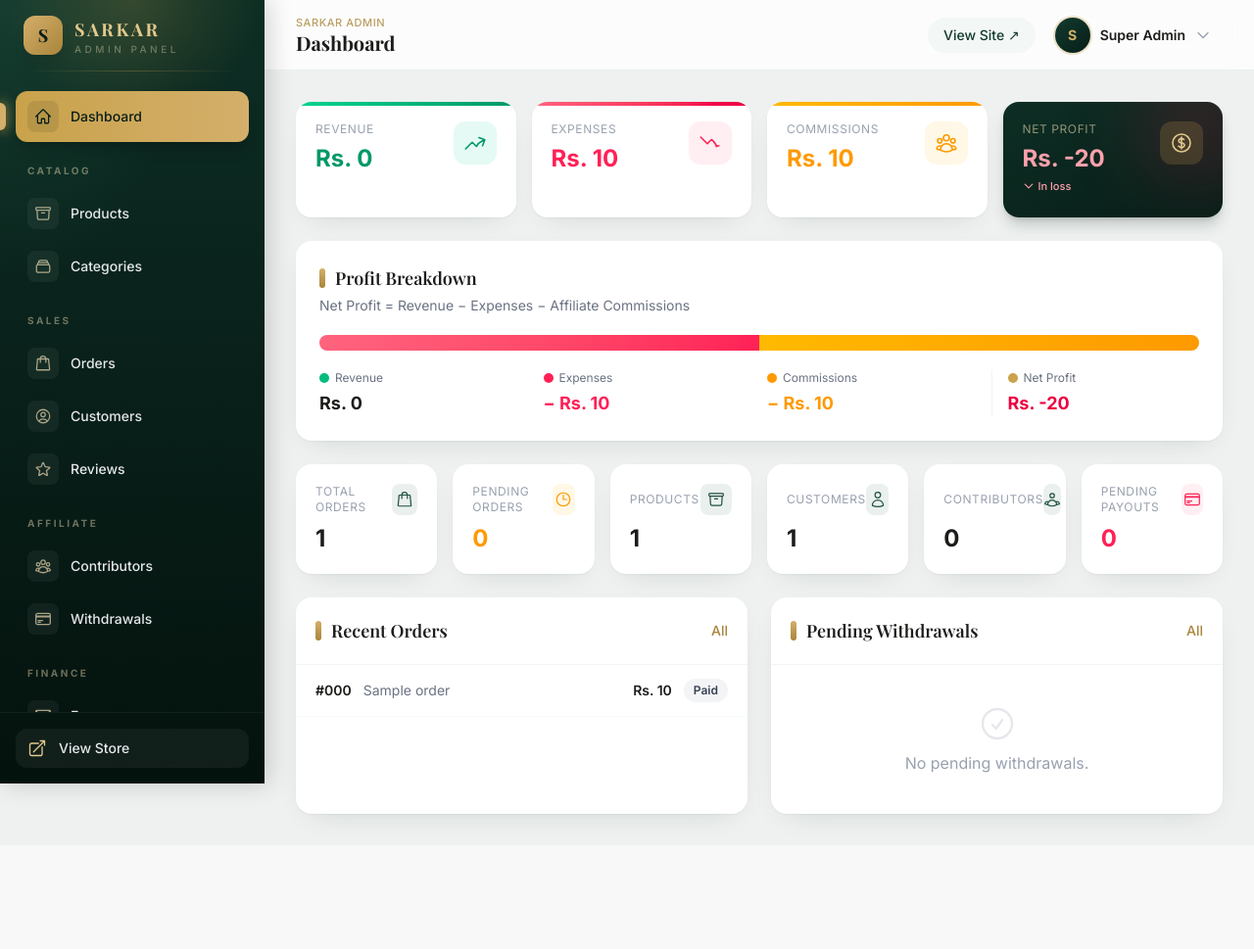
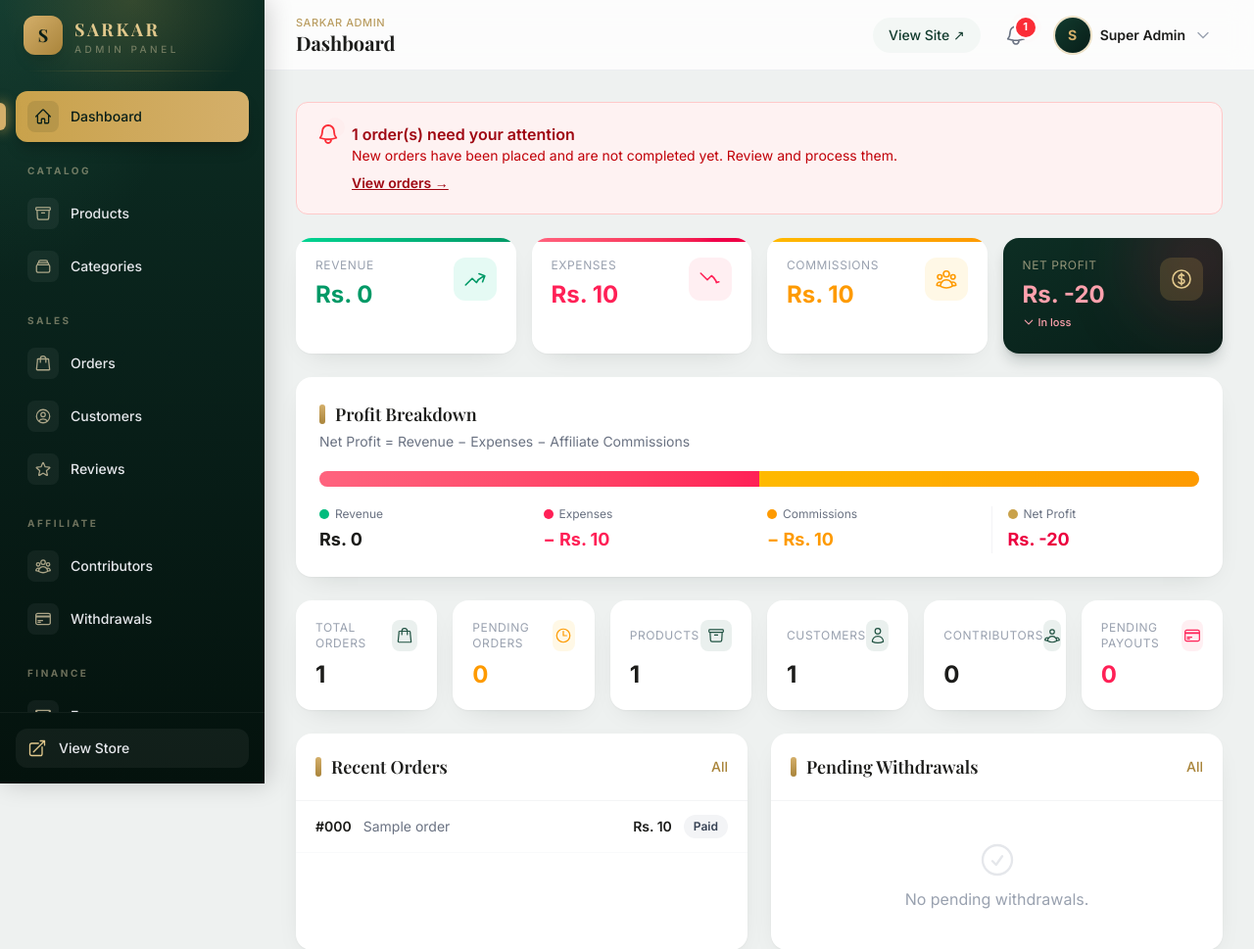
Before and after one commit to shaheryarbhatti/shopsarkarnew.com, a Laravel app: page /admin in a window 1280 px wide. Shown: the top 969 px of the page at 98% size. Before the commit the page ends 849 px from the top, so only its background shows below. Run offline with Laravel 12, Linux system fonts and the light colour scheme; a user stored in the database is signed in; data comes from the database, SQL or seed files in the repository; tables that the repository leaves empty hold one stand-in row (values such as "Sample post"); style sheets or scripts are compiled from the project's sources; some libraries are stand-ins or nearby versions.

Commit message:
Admin: live pending-orders bell in topbar + dashboard alert
Co-Authored-By: Claude Opus 4.8 <noreply@anthropic.com>

```diff
--- a/app/Http/Controllers/Admin/DashboardController.php
+++ b/app/Http/Controllers/Admin/DashboardController.php
@@ -26,6 +26,7 @@ class DashboardController extends Controller
         $stats = [
             'orders' => Order::count(),
             'pending_orders' => Order::where('status', 'pending')->count(),
+            'active_orders' => Order::whereNotIn('status', ['completed', 'cancelled'])->count(),
             'revenue' => $revenue,
             'expenses' => $expenses,
             'commissions' => $commissions,
--- a/resources/views/admin/dashboard.blade.php
+++ b/resources/views/admin/dashboard.blade.php
@@ -1,4 +1,19 @@
 <x-admin title="Dashboard" active="dashboard">
+
+    {{-- New / pending orders alert (orders placed but not yet completed) --}}
+    @if(($stats['active_orders'] ?? 0) > 0)
+        <div class="mb-6 flex items-start gap-3 rounded-xl border border-red-200 bg-red-50 p-5">
+            <span class="relative flex h-6 w-6 flex-shrink-0 text-red-500">
+                <svg class="h-6 w-6" fill="none" stroke="currentColor" stroke-width="1.8" viewBox="0 0 24 24"><path stroke-linecap="round" stroke-linejoin="round" d="M14.857 17.082a23.848 23.848 0 0 0 5.454-1.31A8.967 8.967 0 0 1 18 9.75V9A6 6 0 0 0 6 9v.75a8.967 8.967 0 0 1-2.312 6.022c1.733.64 3.56 1.085 5.455 1.31m5.714 0a24.255 24.255 0 0 1-5.714 0m5.714 0a3 3 0 1 1-5.714 0"/></svg>
+                <span class="absolute right-0 top-0 h-2.5 w-2.5 animate-ping rounded-full bg-red-500"></span>
+            </span>
+            <div class="flex-1">
+                <p class="font-semibold text-red-800">{{ $stats['active_orders'] }} order(s) need your attention</p>
+                <p class="text-sm text-red-700">New orders have been placed and are not completed yet. Review and process them.</p>
+                <a href="{{ route('admin.orders.index') }}" class="mt-2 inline-block text-sm font-semibold text-red-800 underline">View orders →</a>
+            </div>
+        </div>
+    @endif
 
     {{-- Matured withdrawal alert --}}
     @if($maturedWithdrawals->count())
--- a/resources/views/components/admin.blade.php
+++ b/resources/views/components/admin.blade.php
@@ -32,6 +32,12 @@
         ]],
     ];
     $user = auth()->user();
+
+    // Orders that have been placed but are not completed yet (and not cancelled).
+    // Drives the red notification badge in the topbar on every admin page.
+    $pendingOrdersCount = $user->can('orders.view')
+        ? \App\Models\Order::whereNotIn('status', ['completed', 'cancelled'])->count()
+        : 0;
 @endphp
 
 <!DOCTYPE html>
@@ -126,6 +132,23 @@
                 </div>
                 <div class="flex items-center gap-4" x-data="{ menu:false }">
                     <a href="{{ route('home') }}" target="_blank" class="hidden rounded-full bg-brand-50 px-4 py-2 text-sm font-medium text-brand-700 transition hover:bg-brand-100 sm:block">View Site ↗</a>
+
+                    {{-- Orders notification bell with live pending count --}}
+                    @can('orders.view')
+                        <a href="{{ route('admin.orders.index') }}" title="{{ $pendingOrdersCount }} order(s) to process"
+                           class="relative flex h-10 w-10 items-center justify-center rounded-full text-gray-500 transition hover:bg-gray-100">
+                            <svg class="h-6 w-6" fill="none" stroke="currentColor" stroke-width="1.7" viewBox="0 0 24 24">
+                                <path stroke-linecap="round" stroke-linejoin="round" d="M14.857 17.082a23.848 23.848 0 0 0 5.454-1.31A8.967 8.967 0 0 1 18 9.75V9A6 6 0 0 0 6 9v.75a8.967 8.967 0 0 1-2.312 6.022c1.733.64 3.56 1.085 5.455 1.31m5.714 0a24.255 24.255 0 0 1-5.714 0m5.714 0a3 3 0 1 1-5.714 0"/>
+                            </svg>
+                            @if($pendingOrdersCount > 0)
+                                <span class="absolute right-0 top-0.5 flex h-5 min-w-[1.25rem] items-center justify-center rounded-full bg-red-500 px-1 text-[11px] font-bold leading-none text-white ring-2 ring-white">
+                                    {{ $pendingOrdersCount > 99 ? '99+' : $pendingOrdersCount }}
+                                </span>
+                                <span class="absolute right-0.5 top-1 h-4 w-4 animate-ping rounded-full bg-red-400/60"></span>
+                            @endif
+                        </a>
+                    @endcan
+
                     <div class="relative">
                         <button @click="menu=!menu" class="flex items-center gap-2.5 rounded-full py-1 pl-1 pr-3 transition hover:bg-gray-100">
                             <span class="flex h-9 w-9 items-center justify-center rounded-full bg-gradient-to-br from-brand-700 to-brand-900 text-sm font-bold text-gold-400 ring-2 ring-gold-500/30">{{ strtoupper(substr($user->name,0,1)) }}</span>
```
Also changed, not shown: 3 other files.
